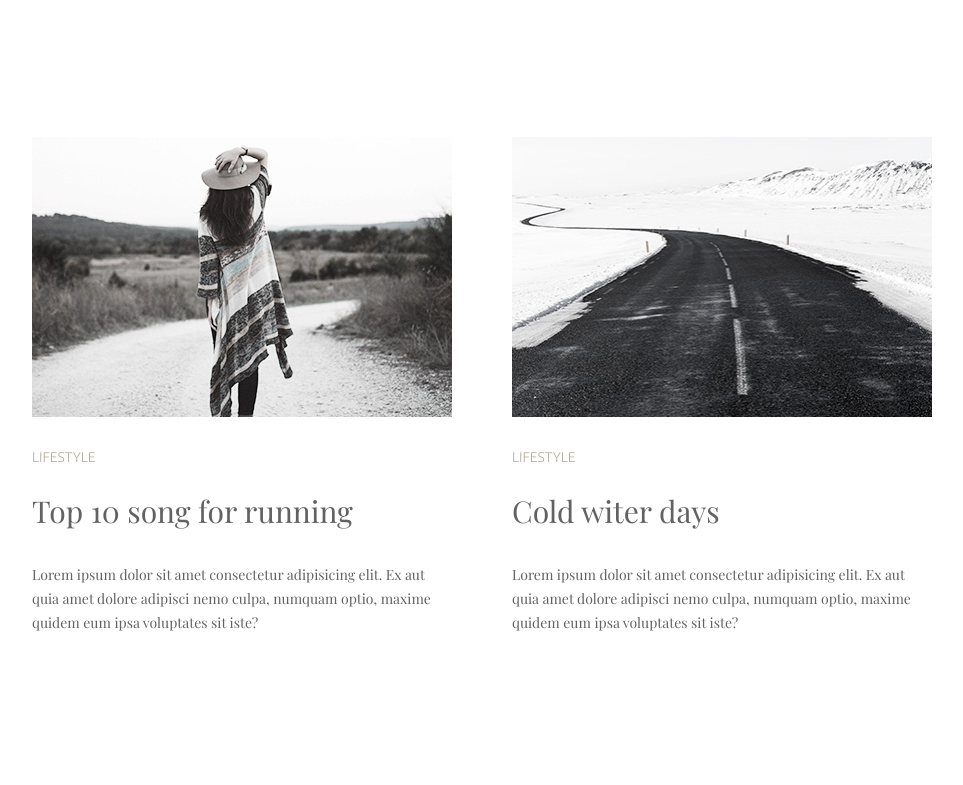
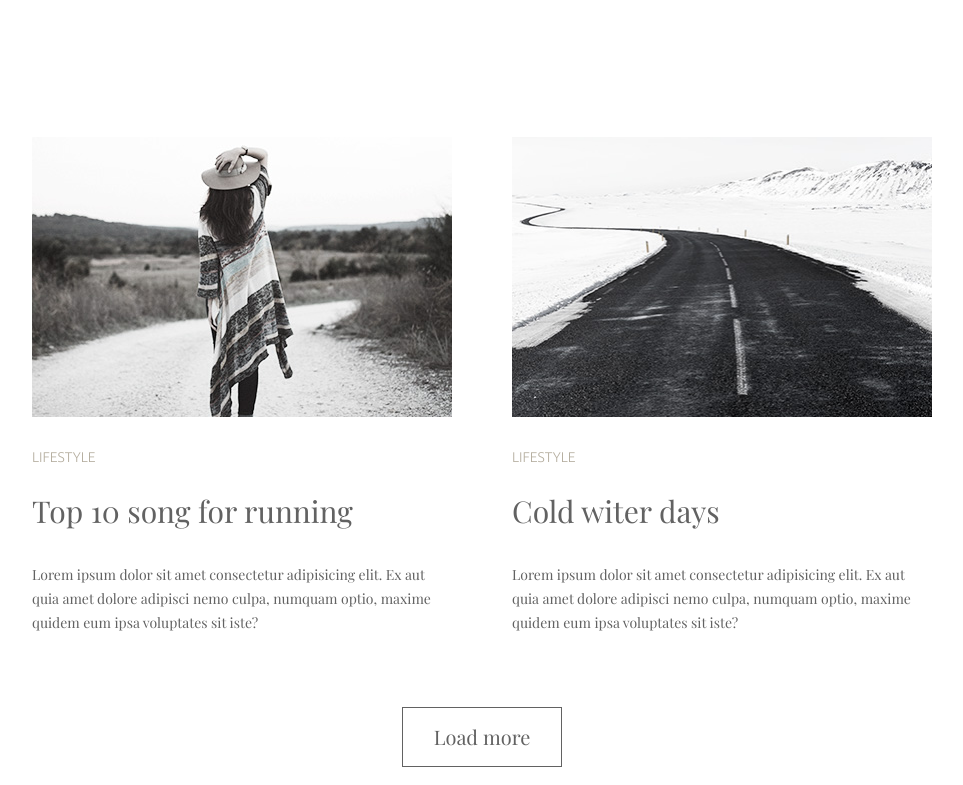
Before and after one commit to 13DimaS13/Homework-3, a plain HTML site: page index.html in a window 1280 px wide. Shown: the part 1333-2118 px from the top of the page, without its empty margins (158-1121 px from the left). Before the commit the page ends 1982 px from the top, so only its background shows below. Drawn offline with nearby package versions, Linux system fonts and the light colour scheme.

Commit message:
second commit

```diff
--- a/index.html
+++ b/index.html
@@ -86,5 +86,6 @@
         </p>
       </div>
     </main>
+    <button class="load" type="button">Load more</button>
   </body>
 </html>
```
